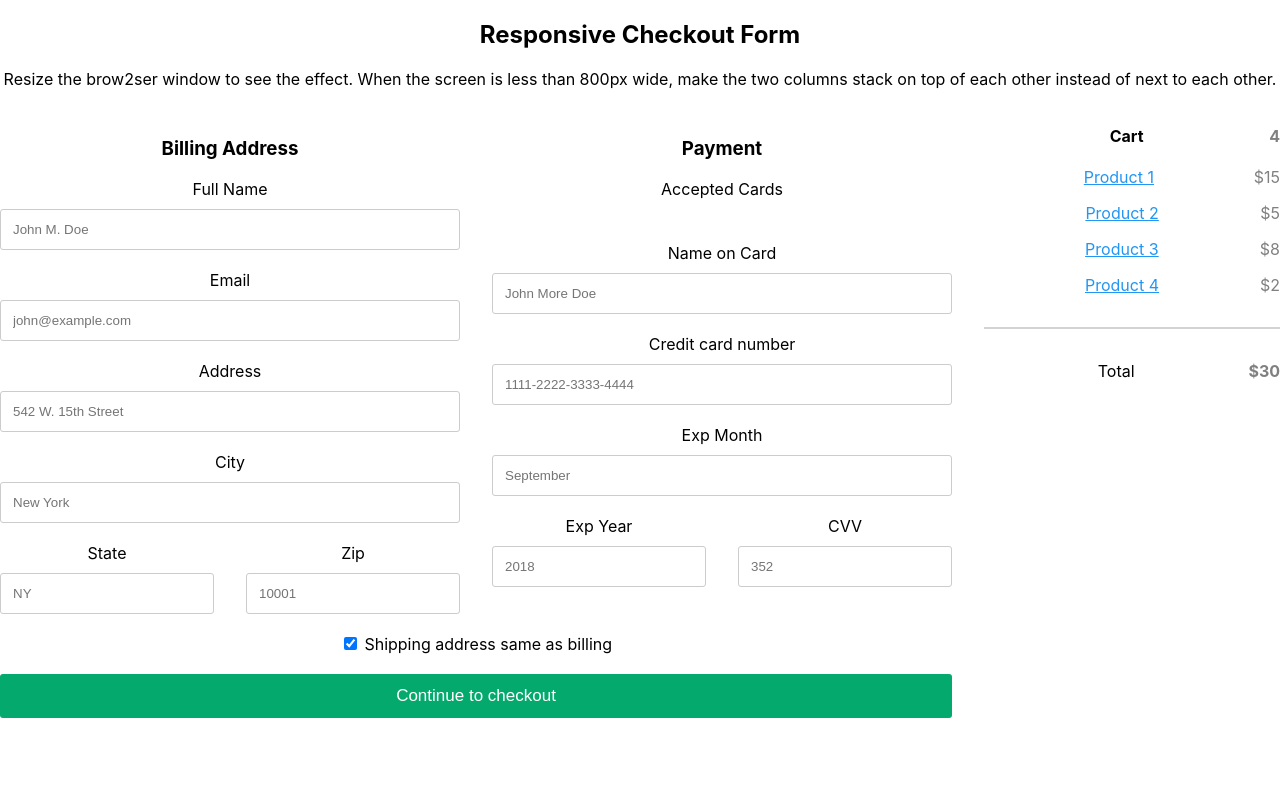
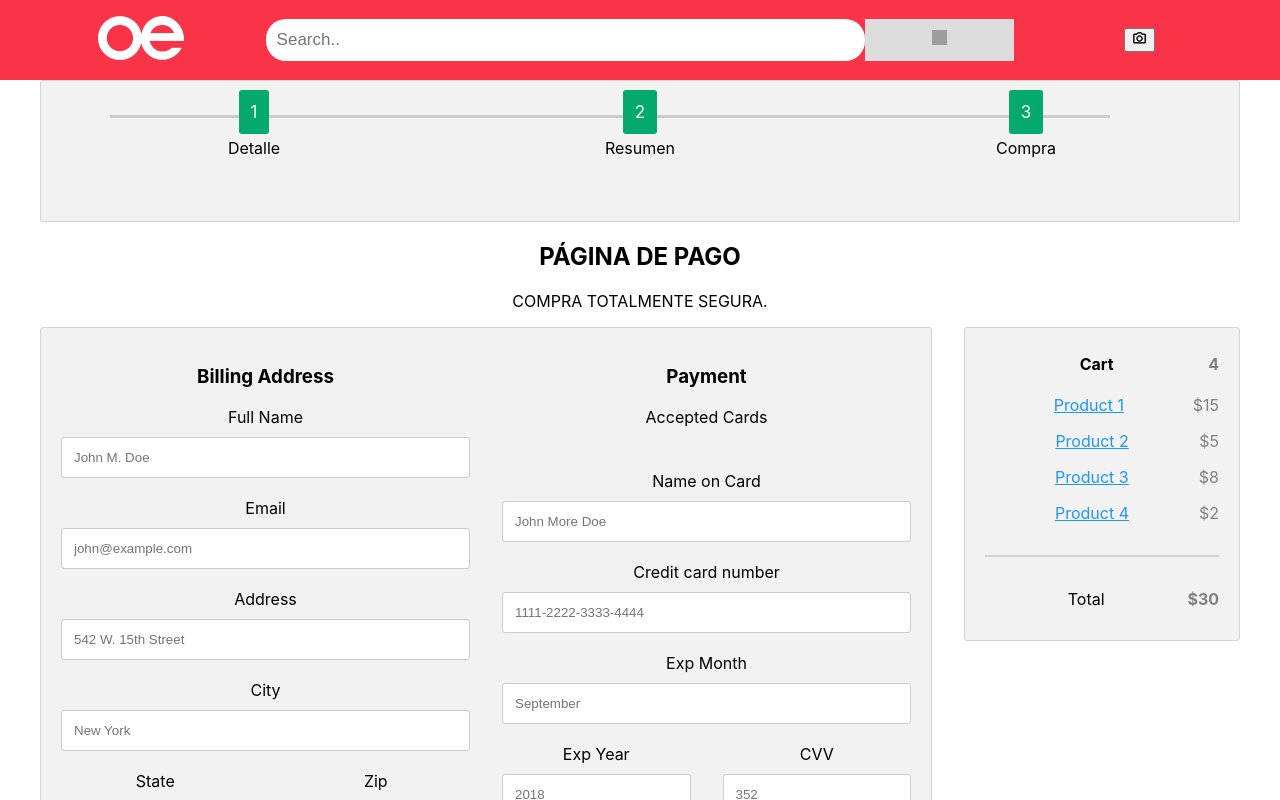
Before and after one commit to 1valero/hackathon-grupo3, a React (Create React App) app in the folder frontend/interhack/: page /checkout in a window 1280 px wide. Shown: the top 800 px of the page. Built offline with nearby package versions, Linux system fonts and the light colour scheme; grey boxes are pictures that could not be loaded.

Commit message:
Checkout
Version2

```diff
--- a/frontend/interhack/src/components/checkout/checkout.js
+++ b/frontend/interhack/src/components/checkout/checkout.js
@@ -1,16 +1,44 @@
-
+import Head from '../head/head';
+import Footer from '../footer/footer';
 import React from 'react';
 
 function checkout() {
     return (
+
 <div>
-<h2>Responsive Checkout Form</h2>
-<p>Resize the brow2ser window to see the effect. When the screen is less than 800px wide, make the two columns stack on top of each other instead of next to each other.</p>
+<Head/>
+<div className="checkout">
+
+<div className="react-home react-checkout">
+            <div className="react-input-box">
+
+                <div className="container">
+                    <div className="stepwizard">
+                        <div className="row step-row">
+                            <div className="col-4">
+                                <a className="btn btn-primary button-no-gradient btn-circle btn-step">1</a>
+                                <p>Detalle</p>
+                            </div>
+                            <div className="col-4">
+                                <a className="btn btn-default button-no-gradient btn-circle" disabled="disabled">2</a>
+                                <p>Resumen</p>
+                            </div>
+                            <div className="col-4">
+                                <a className="btn btn-default button-no-gradient btn-circle" disabled="disabled">3</a>
+                                <p>Compra</p>
+                            </div>
+                        </div>
+                    </div>
+                </div>
+                </div>
+                </div>
+
+<h2>PÁGINA DE PAGO</h2>
+<p>COMPRA TOTALMENTE SEGURA.</p>
 <div className="row2">
   <div className="col-75">
     <div className="container">
       <form action="">
-
         <div className="row2">
           <div className="col-50">
             <h3>Billing Address</h3>
@@ -82,10 +110,9 @@ function checkout() {
     </div>
   </div>
 </div>
-
-
-
-      </div>
+</div>
+<Footer/>
+</div>
 
     );
   }
--- a/frontend/interhack/src/style/checkout.css
+++ b/frontend/interhack/src/style/checkout.css
@@ -1,3 +1,8 @@
+  .checkout{
+    max-width: 1200px;
+    margin: auto;
+  }
+
   .row2 {
     display: -ms-flexbox; /* IE10 */
     display: flex;
@@ -27,14 +32,14 @@
     padding: 0 16px;
   }
 
-  /*.container {
+  .checkout .container {
     background-color: #f2f2f2;
     padding: 5px 20px 15px 20px;
     border: 1px solid lightgrey;
     border-radius: 3px;
-  }*/
+  }
 
-  input[type=text] {
+  .checkout input[type=text] {
     width: 100%;
     margin-bottom: 20px;
     padding: 12px;
@@ -42,7 +47,7 @@
     border-radius: 3px;
   }
 
-  label {
+  .checkout label {
     margin-bottom: 10px;
     display: block;
   }
@@ -53,7 +58,7 @@
     font-size: 24px;
   }
 
-  .btn {
+  .checkout .btn {
     background-color: #04AA6D;
     color: white;
     padding: 12px;
@@ -65,19 +70,19 @@
     font-size: 17px;
   }
 
-  .btn:hover {
+  .checkout .btn:hover {
     background-color: #45a049;
   }
 
-  a {
+  .checkout a {
     color: #2196F3;
   }
 
-  hr {
+  .checkout hr {
     border: 1px solid lightgrey;
   }
 
-  span.price {
+  .checkout span.price {
     float: right;
     color: grey;
   }
@@ -91,3 +96,14 @@
       margin-bottom: 20px;
     }
   }
+
+  .step-row:before {
+    top: 115px;
+    bottom: 0;
+    position: absolute;
+    content: " ";
+    width: 1000px;
+    height: 3px;
+    right: 170px;
+    background-color: #ccc;
+  }
```
